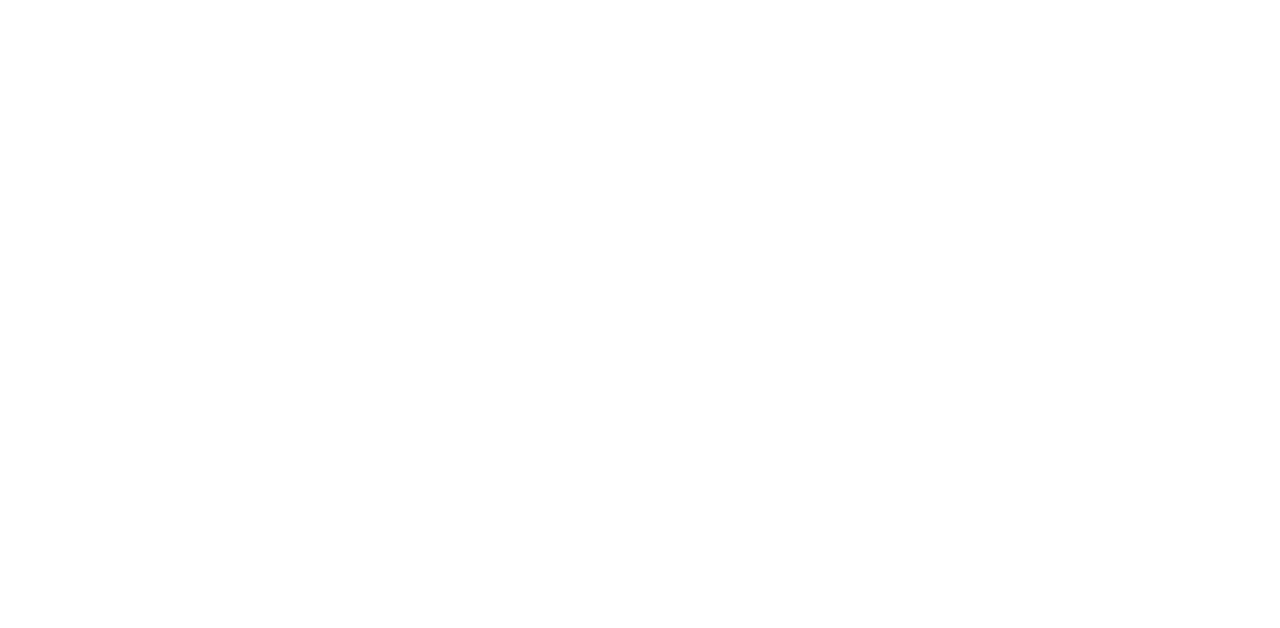
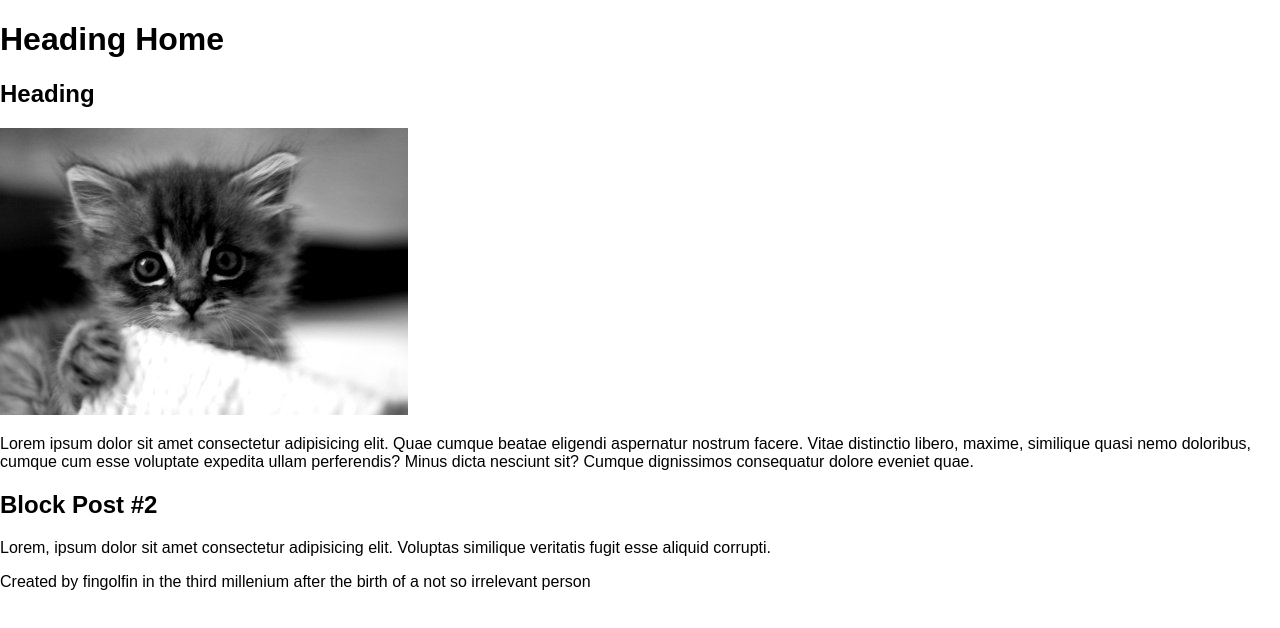
Before and after one commit to LordBurtz/laernH, a plain HTML site: page index.html in a window 1280 px wide. Drawn offline with Linux system fonts and the light colour scheme.

Commit message:
lesson 1

```diff
--- a/index.html
+++ b/index.html
@@ -14,7 +14,22 @@
 	</head>
 
 	<body>
-		<div></div>
+		<div id="container">
+			<div class="header">
+				<h1>Heading Home</h1>
+			</div>
+
+			<div class="main">
+				<h2>Heading</h2>
+				<img src="images/kitten.jpg" alt="kitten image like lore ipsum">
+				<p>Lorem ipsum dolor sit amet consectetur adipisicing elit. Quae cumque beatae eligendi aspernatur nostrum facere. Vitae distinctio libero, maxime, similique quasi nemo doloribus, cumque cum esse voluptate expedita ullam perferendis? Minus dicta nesciunt sit? Cumque dignissimos consequatur dolore eveniet quae.</p>
+				<h2>Block Post #2</h2>
+				<p>Lorem, ipsum dolor sit amet consectetur adipisicing elit. Voluptas similique veritatis fugit esse aliquid corrupti.	</p>
+			</div>
+			<div class="footer">
+				<p>Created by fingolfin in the third millenium after the birth of a not so irrelevant person</p>
+			</div>
+		</div>
 
 	</body>
 </html>
```
